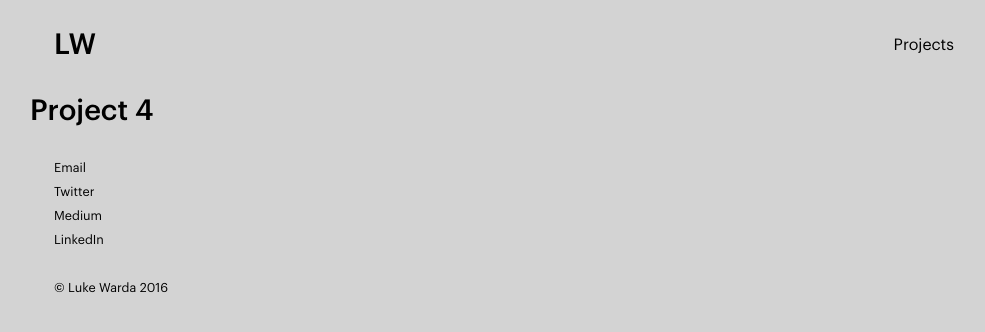
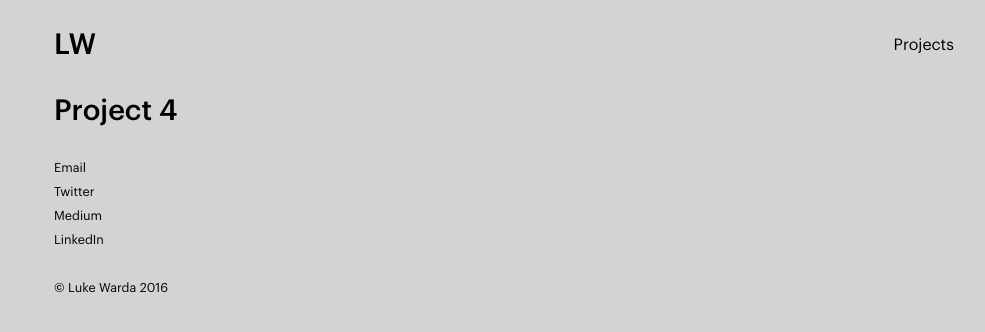
Before and after one commit to calingo/Luke-Warda-Portfolio, a Jekyll site: the page built from projects/project4/index.html, in a window 1280 px wide. Shown: the top 332 px of the page, without its empty margins (130-1115 px from the left). Built offline with Jekyll 4.4.1, drawn with Linux system fonts in a browser that asks for light colours.

Commit message:
gutters on project

```diff
--- a/projects/project1/index.html
+++ b/projects/project1/index.html
@@ -2,4 +2,4 @@
 layout: default
 ---
 
-<h1>Project 1</h1>
+<h1 class="gutter">Project 1</h1>
--- a/projects/project4/index.html
+++ b/projects/project4/index.html
@@ -2,4 +2,4 @@
 layout: default
 ---
 
-<h1>Project 4</h1>
+<h1 class="gutter">Project 4</h1>
```
